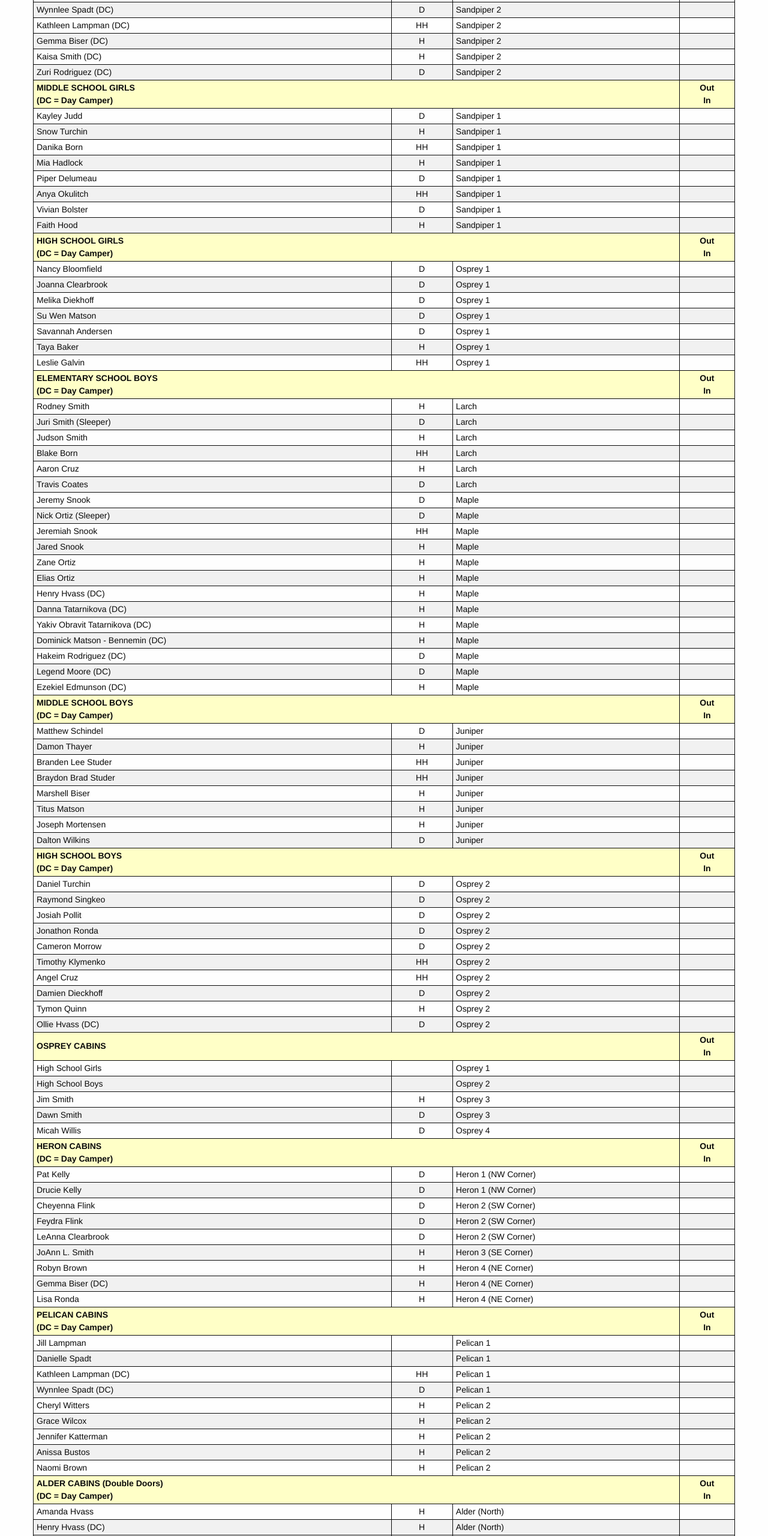
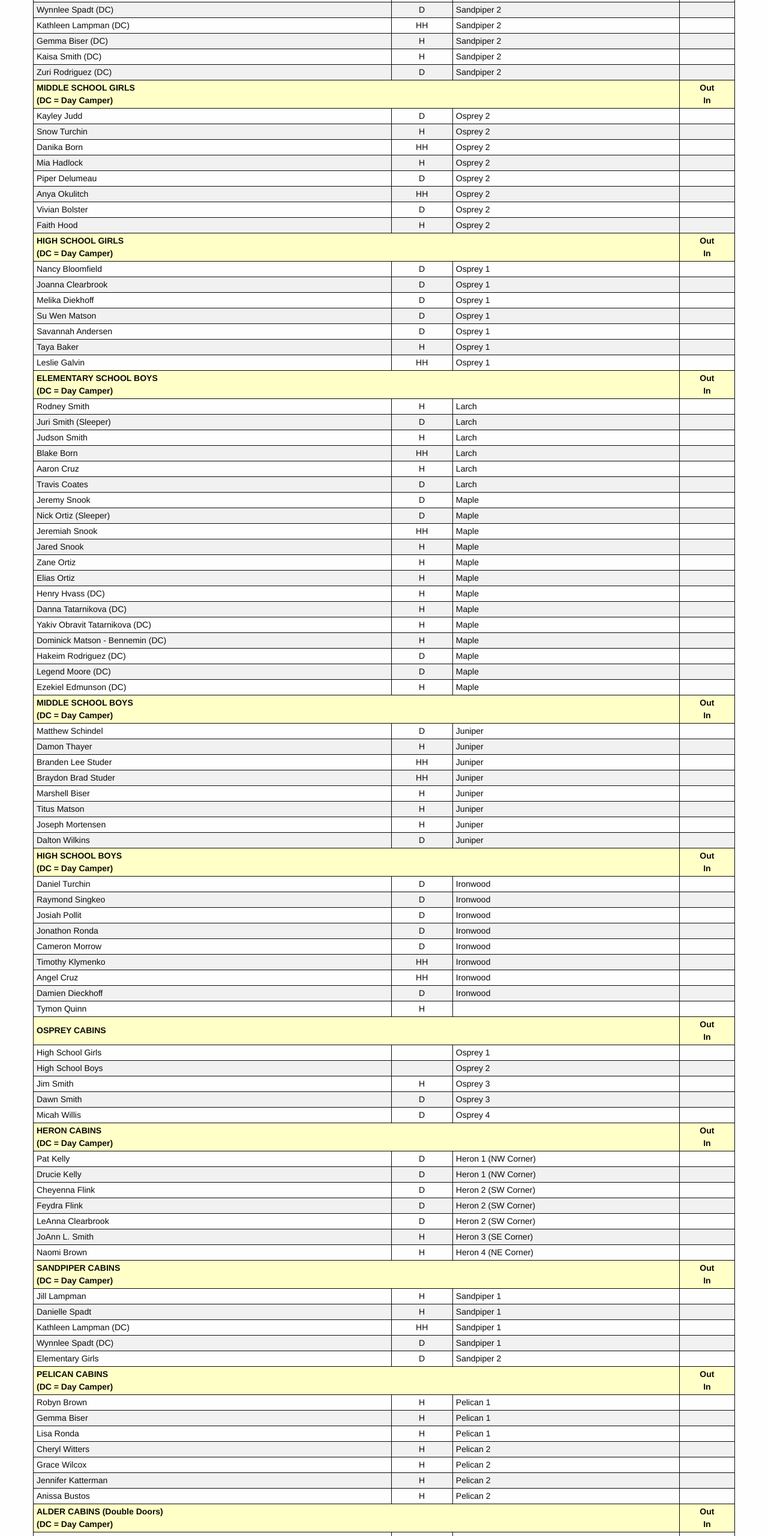
Before and after one commit to nwccd/2024, a plain HTML site: page cabins.html in a window 1280 px wide. Shown: the part 240-2800 px from the top of the page at 60% size. Drawn offline with Linux system fonts and the light colour scheme.

Commit message:
Add files via upload

```diff
--- a/cabins.html
+++ b/cabins.html
@@ -86,14 +86,14 @@
 
 				<thead><tr><th class="donotwrap" colspan="3">MIDDLE SCHOOL GIRLS<br>(DC = Day Camper)</th><th class="text-center">Out<br>In</th></tr></thead>
 				<tbody>
-					<tr><td>Kayley Judd</td><td class=text-center>D</td><td class=donotwrap>Sandpiper 1</td><td class=text-center></td></tr>
-					<tr><td>Snow Turchin</td><td class=text-center>H</td><td class=donotwrap>Sandpiper 1</td><td class=text-center></td></tr>
-					<tr><td>Danika Born</td><td class=text-center>HH</td><td class=donotwrap>Sandpiper 1</td><td class=text-center></td></tr>
-					<tr><td>Mia Hadlock</td><td class=text-center>H</td><td class=donotwrap>Sandpiper 1</td><td class=text-center></td></tr>
-					<tr><td>Piper Delumeau</td><td class=text-center>D</td><td class=donotwrap>Sandpiper 1</td><td class=text-center></td></tr>
-					<tr><td>Anya Okulitch</td><td class=text-center>HH</td><td class=donotwrap>Sandpiper 1</td><td class=text-center></td></tr>
-					<tr><td>Vivian Bolster</td><td class=text-center>D</td><td class=donotwrap>Sandpiper 1</td><td class=text-center></td></tr>
-					<tr><td>Faith Hood</td><td class=text-center>H</td><td class=donotwrap>Sandpiper 1</td><td class=text-center></td></tr>
+					<tr><td>Kayley Judd</td><td class=text-center>D</td><td class=donotwrap>Osprey 2</td><td class=text-center></td></tr>
+					<tr><td>Snow Turchin</td><td class=text-center>H</td><td class=donotwrap>Osprey 2</td><td class=text-center></td></tr>
+					<tr><td>Danika Born</td><td class=text-center>HH</td><td class=donotwrap>Osprey 2</td><td class=text-center></td></tr>
+					<tr><td>Mia Hadlock</td><td class=text-center>H</td><td class=donotwrap>Osprey 2</td><td class=text-center></td></tr>
+					<tr><td>Piper Delumeau</td><td class=text-center>D</td><td class=donotwrap>Osprey 2</td><td class=text-center></td></tr>
+					<tr><td>Anya Okulitch</td><td class=text-center>HH</td><td class=donotwrap>Osprey 2</td><td class=text-center></td></tr>
+					<tr><td>Vivian Bolster</td><td class=text-center>D</td><td class=donotwrap>Osprey 2</td><td class=text-center></td></tr>
+					<tr><td>Faith Hood</td><td class=text-center>H</td><td class=donotwrap>Osprey 2</td><td class=text-center></td></tr>
 				</tbody>
 
 				<thead><tr><th class="donotwrap" colspan="3">HIGH SCHOOL GIRLS<br>(DC = Day Camper)</th><th class="text-center">Out<br>In</th></tr></thead>
@@ -144,16 +144,15 @@
 
 				<thead><tr><th class="donotwrap" colspan="3">HIGH SCHOOL BOYS<br>(DC = Day Camper)</th><th class="text-center">Out<br>In</th></tr></thead>
 				<tbody>
-					<tr><td>Daniel Turchin</td><td class=text-center>D</td><td class=donotwrap>Osprey 2</td><td class=text-center></td></tr>
-					<tr><td>Raymond Singkeo</td><td class=text-center>D</td><td class=donotwrap>Osprey 2</td><td class=text-center></td></tr>
-					<tr><td>Josiah Pollit</td><td class=text-center>D</td><td class=donotwrap>Osprey 2</td><td class=text-center></td></tr>
-					<tr><td>Jonathon  Ronda</td><td class=text-center>D</td><td class=donotwrap>Osprey 2</td><td class=text-center></td></tr>
-					<tr><td>Cameron Morrow</td><td class=text-center>D</td><td class=donotwrap>Osprey 2</td><td class=text-center></td></tr>
-					<tr><td>Timothy Klymenko</td><td class=text-center>HH</td><td class=donotwrap>Osprey 2</td><td class=text-center></td></tr>
-					<tr><td>Angel  Cruz</td><td class=text-center>HH</td><td class=donotwrap>Osprey 2</td><td class=text-center></td></tr>
-					<tr><td>Damien Dieckhoff</td><td class=text-center>D</td><td class=donotwrap>Osprey 2</td><td class=text-center></td></tr>
-					<tr><td>Tymon Quinn</td><td class=text-center>H</td><td class=donotwrap>Osprey 2</td><td class=text-center></td></tr>
-					<tr><td>Ollie Hvass (DC)</td><td class=text-center>D</td><td class=donotwrap>Osprey 2</td><td class=text-center></td></tr>
+					<tr><td>Daniel Turchin</td><td class=text-center>D</td><td class=donotwrap>Ironwood</td><td class=text-center></td></tr>
+					<tr><td>Raymond Singkeo</td><td class=text-center>D</td><td class=donotwrap>Ironwood</td><td class=text-center></td></tr>
+					<tr><td>Josiah Pollit</td><td class=text-center>D</td><td class=donotwrap>Ironwood</td><td class=text-center></td></tr>
+					<tr><td>Jonathon Ronda</td><td class=text-center>D</td><td class=donotwrap>Ironwood</td><td class=text-center></td></tr>
+					<tr><td>Cameron Morrow</td><td class=text-center>D</td><td class=donotwrap>Ironwood</td><td class=text-center></td></tr>
+					<tr><td>Timothy Klymenko</td><td class=text-center>HH</td><td class=donotwrap>Ironwood</td><td class=text-center></td></tr>
+					<tr><td>Angel Cruz</td><td class=text-center>HH</td><td class=donotwrap>Ironwood</td><td class=text-center></td></tr>
+					<tr><td>Damien Dieckhoff</td><td class=text-center>D</td><td class=donotwrap>Ironwood</td><td class=text-center></td></tr>
+					<tr><td>Tymon Quinn</td><td class=text-center>H</td><td class=donotwrap></td><td class=text-center></td></tr>
 				</tbody>
 
 				<thead><tr><th class="donotwrap" colspan="3">OSPREY CABINS</th><th class="text-center">Out<br>In</th></tr></thead>
@@ -173,22 +172,27 @@
 					<tr><td>Feydra Flink</td><td class=text-center>D</td><td class=donotwrap>Heron 2 (SW Corner)</td><td class=text-center></td></tr>
 					<tr><td>LeAnna Clearbrook</td><td class=text-center>D</td><td class=donotwrap>Heron 2 (SW Corner)</td><td class=text-center></td></tr>
 					<tr><td>JoAnn L. Smith</td><td class=text-center>H</td><td class=donotwrap>Heron 3 (SE Corner)</td><td class=text-center></td></tr>
-					<tr><td>Robyn Brown</td><td class=text-center>H</td><td class=donotwrap>Heron 4 (NE Corner)</td><td class=text-center></td></tr>
-					<tr><td>Gemma Biser (DC)</td><td class=text-center>H</td><td class=donotwrap>Heron 4 (NE Corner)</td><td class=text-center></td></tr>
-					<tr><td>Lisa Ronda</td><td class=text-center>H</td><td class=donotwrap>Heron 4 (NE Corner)</td><td class=text-center></td></tr>
+					<tr><td>Naomi Brown</td><td class=text-center>H</td><td class=donotwrap>Heron 4 (NE Corner)</td><td class=text-center></td></tr>
+				</tbody>
+
+				<thead><tr><th class="donotwrap" colspan="3">SANDPIPER CABINS<br>(DC = Day Camper)</th><th class="text-center">Out<br>In</th></tr></thead>
+				<tbody>
+					<tr><td>Jill Lampman</td><td class=text-center>H</td><td class=donotwrap>Sandpiper 1</td><td class=text-center></td></tr>
+					<tr><td>Danielle Spadt</td><td class=text-center>H</td><td class=donotwrap>Sandpiper 1</td><td class=text-center></td></tr>
+					<tr><td>Kathleen Lampman (DC)</td><td class=text-center>HH</td><td class=donotwrap>Sandpiper 1</td><td class=text-center></td></tr>
+					<tr><td>Wynnlee Spadt (DC)</td><td class=text-center>D</td><td class=donotwrap>Sandpiper 1</td><td class=text-center></td></tr>
+					<tr><td>Elementary Girls</td><td class=text-center>D</td><td class=donotwrap>Sandpiper 2</td><td class=text-center></td></tr>
 				</tbody>
 
 				<thead><tr><th class="donotwrap" colspan="3">PELICAN CABINS<br>(DC = Day Camper)</th><th class="text-center">Out<br>In</th></tr></thead>
 				<tbody>
-					<tr><td>Jill Lampman</td><td class=text-center></td><td class=donotwrap>Pelican 1</td><td class=text-center></td></tr>
-					<tr><td>Danielle Spadt</td><td class=text-center></td><td class=donotwrap>Pelican 1</td><td class=text-center></td></tr>
-					<tr><td>Kathleen Lampman (DC)</td><td class=text-center>HH</td><td class=donotwrap>Pelican 1</td><td class=text-center></td></tr>
-					<tr><td>Wynnlee Spadt (DC)</td><td class=text-center>D</td><td class=donotwrap>Pelican 1</td><td class=text-center></td></tr>
+					<tr><td>Robyn Brown</td><td class=text-center>H</td><td class=donotwrap>Pelican 1</td><td class=text-center></td></tr>
+					<tr><td>Gemma Biser</td><td class=text-center>H</td><td class=donotwrap>Pelican 1</td><td class=text-center></td></tr>
+					<tr><td>Lisa Ronda</td><td class=text-center>H</td><td class=donotwrap>Pelican 1</td><td class=text-center></td></tr>
 					<tr><td>Cheryl Witters</td><td class=text-center>H</td><td class=donotwrap>Pelican 2</td><td class=text-center></td></tr>
 					<tr><td>Grace Wilcox</td><td class=text-center>H</td><td class=donotwrap>Pelican 2</td><td class=text-center></td></tr>
 					<tr><td>Jennifer Katterman</td><td class=text-center>H</td><td class=donotwrap>Pelican 2</td><td class=text-center></td></tr>
 					<tr><td>Anissa Bustos</td><td class=text-center>H</td><td class=donotwrap>Pelican 2</td><td class=text-center></td></tr>
-					<tr><td>Naomi Brown</td><td class=text-center>H</td><td class=donotwrap>Pelican 2</td><td class=text-center></td></tr>
 				</tbody>
 
 				<thead><tr><th class="donotwrap" colspan="3">ALDER CABINS (Double Doors)<br>(DC = Day Camper)</th><th class="text-center">Out<br>In</th></tr></thead>
@@ -196,11 +200,11 @@
 					<tr><td>Amanda Hvass</td><td class=text-center>H</td><td class=donotwrap>Alder (North)</td><td class=text-center></td></tr>
 					<tr><td>Henry Hvass (DC)</td><td class=text-center>H</td><td class=donotwrap>Alder (North)</td><td class=text-center></td></tr>
 					<tr><td>Ollie Hvass (DC)</td><td class=text-center>D</td><td class=donotwrap>Alder (North)</td><td class=text-center></td></tr>
-					<tr><td>Emily Iverson</td><td class=text-center></td><td class=donotwrap>Alder (North)</td><td class=text-center></td></tr>
+					<tr><td>Emily Iverson</td><td class=text-center>H</td><td class=donotwrap>Alder (North)</td><td class=text-center></td></tr>
 
-					<tr><td>Marley Rodriguez</td><td class=text-center>D</td><td class=donotwrap>Alder (South)</td><td class=text-center></td></tr>
-					<tr><td>Zuri Rodriguez (DC)</td><td class=text-center>D</td><td class=donotwrap>Alder (South)</td><td class=text-center></td></tr>
-					<tr><td>Hakeim Rodriguez (DC)</td><td class=text-center>D</td><td class=donotwrap>Alder (South)</td><td class=text-center></td></tr>
+					<tr><td>Taleah Hall</td><td class=text-center>H</td><td class=donotwrap>Alder (South)</td><td class=text-center></td></tr>
+					<tr><td>Remedy Gozalas</td><td class=text-center>H</td><td class=donotwrap>Alder (South)</td><td class=text-center></td></tr>
+					<tr><td>Legend Moore (DC)</td><td class=text-center>D</td><td class=donotwrap>Alder (South)</td><td class=text-center></td></tr>
 				</tbody>
 
 				<thead><tr><th class="donotwrap" colspan="3">BIRCH CABINS (Double Doors)<br>(DC = Day Camper)</th><th class="text-center">Out<br>In</th></tr></thead>
@@ -209,6 +213,10 @@
 					<tr><td>Jordan Smith (DC)</td><td class=text-center>H</td><td class=donotwrap>Birch</td><td class=text-center></td></tr>
 					<tr><td>Keyes Smith (DC)</td><td class=text-center>H</td><td class=donotwrap>Birch</td><td class=text-center></td></tr>
 					<tr><td>Kaisa Smith (DC)</td><td class=text-center>H</td><td class=donotwrap>Birch</td><td class=text-center></td></tr>
+
+					<tr><td>Marley Rodriguez</td><td class=text-center>D</td><td class=donotwrap>Birch (South)</td><td class=text-center></td></tr>
+					<tr><td>Zuri Rodriguez (DC)</td><td class=text-center>D</td><td class=donotwrap>Birch (South)</td><td class=text-center></td></tr>
+					<tr><td>Hakeim Rodriguez (DC)</td><td class=text-center>D</td><td class=donotwrap>Birch (South)</td><td class=text-center></td></tr>
 				</tbody>
 
 				<thead><tr><th class="donotwrap" colspan="3">CEDAR CABINS</th><th class="text-center">Out<br>In</th></tr></thead>
@@ -245,6 +253,7 @@
 					<tr><td>Ezekiel Edmunson (DC)</td><td class=text-center>H</td><td class=donotwrap>Fir (North)</td><td class=text-center></td></tr>
 					<tr><td>Michael Bloomfield</td><td class=text-center>D</td><td class=donotwrap>Fir (South)</td><td class=text-center></td></tr>
 					<tr><td>William Lewis</td><td class=text-center>D</td><td class=donotwrap>Fir (South)</td><td class=text-center></td></tr>
+					<tr><td>Josiah Morrow</td><td class=text-center>D</td><td class=donotwrap>Fir (South)</td><td class=text-center></td></tr>
 				</tbody>
 
 				<thead><tr><th class="donotwrap" colspan="3">GINKGO CABINS (Double Doors)</th><th class="text-center">Out<br>In</th></tr></thead>
@@ -260,14 +269,6 @@
 					<tr><td>Elizaveta Tatarnikova</td><td class=text-center>D</td><td class=donotwrap>Hemlock (South)</td><td class=text-center></td></tr>
 					<tr><td>Danna Tatarnikova (DC)</td><td class=text-center>H</td><td class=donotwrap>Hemlock (South)</td><td class=text-center></td></tr>
 					<tr><td>Yakiv Obravit Tatarnikova (DC)</td><td class=text-center>H</td><td class=donotwrap>Hemlock (South)</td><td class=text-center></td></tr>
-				</tbody>
-
-				<thead><tr><th class="donotwrap" colspan="3">IRONWOOD CABINS (Double Doors)<br>(DC = Day Camper)</th><th class="text-center">Out<br>In</th></tr></thead>
-				<tbody>
-					<tr><td>Taleah Hall</td><td class=text-center>H</td><td class=donotwrap>Ironwood (North)</td><td class=text-center></td></tr>
-					<tr><td>Remedy Gozalas</td><td class=text-center>H</td><td class=donotwrap>Ironwood (North)</td><td class=text-center></td></tr>
-					<tr><td>Legend Moore (DC)</td><td class=text-center>D</td><td class=donotwrap>Ironwood (North)</td><td class=text-center></td></tr>
-					<tr><td>Josiah Morrow</td><td class=text-center>D</td><td class=donotwrap>Ironwood (South)</td><td class=text-center></td></tr>
 				</tbody>
 
 				<thead><tr><th class="donotwrap" colspan="3">HADLEY HALL</th><th class="text-center">Out<br>In</th></tr></thead>
```
Also changed, not shown: cabins_sat.html (+40 -29 lines).
